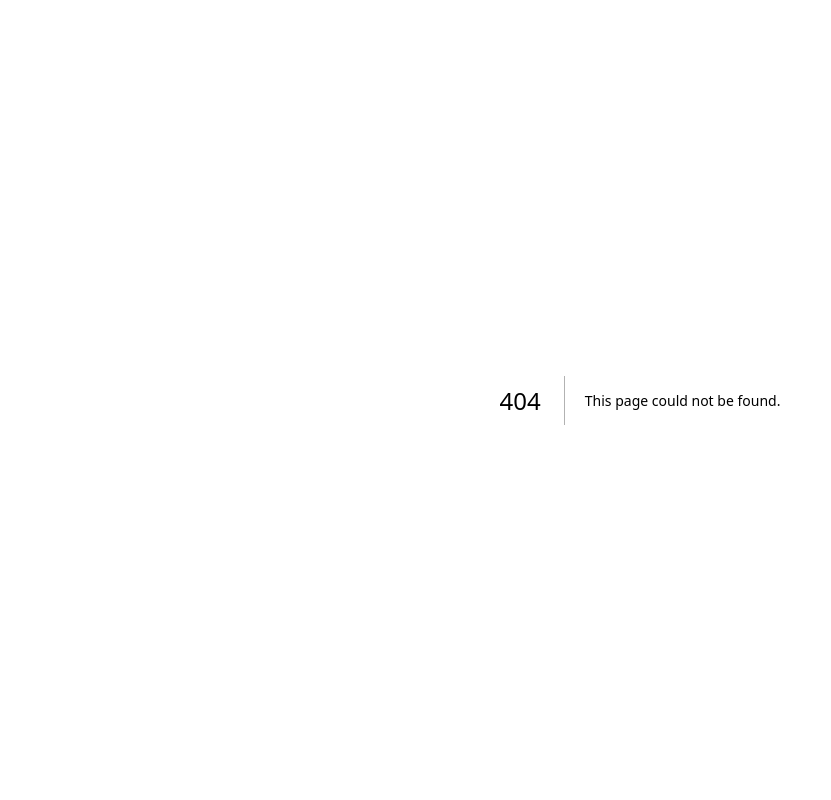
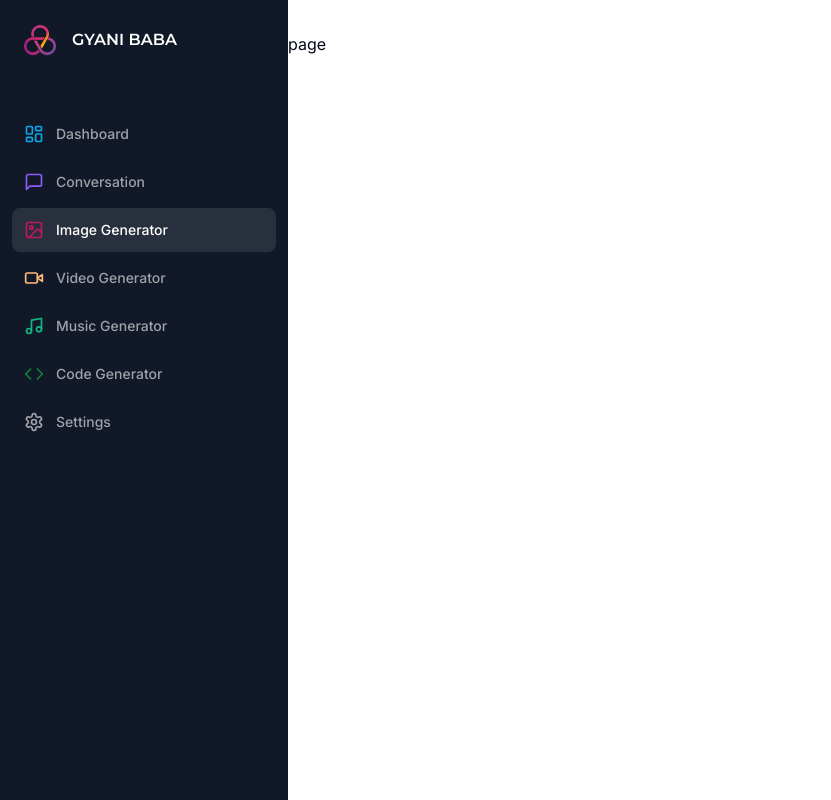
Before and after one commit to Sushankznation/AI-App, a Next.js app: page /image-generator in a window 1280 px wide. Before the commit this address had no page. Shown: the whole page, without its empty margins (0-831 px from the left). Built offline with nearby package versions, Linux system fonts and the light colour scheme.

Commit message:
added-new routes

```diff
--- /dev/null
+++ b/app/(dashboard)/(routes)/image-generator/page.tsx
@@ -0,0 +1,7 @@
+import React from 'react'
+
+export default function page() {
+  return (
+    <div>page</div>
+  )
+}
--- /dev/null
+++ b/app/(dashboard)/(routes)/music-generator/page.tsx
@@ -0,0 +1,7 @@
+import React from 'react'
+
+export default function page() {
+  return (
+    <div>page</div>
+  )
+}
--- /dev/null
+++ b/app/(dashboard)/(routes)/video-generator/page.tsx
@@ -0,0 +1,7 @@
+import React from 'react'
+
+export default function page() {
+  return (
+    <div>page</div>
+  )
+}
```
